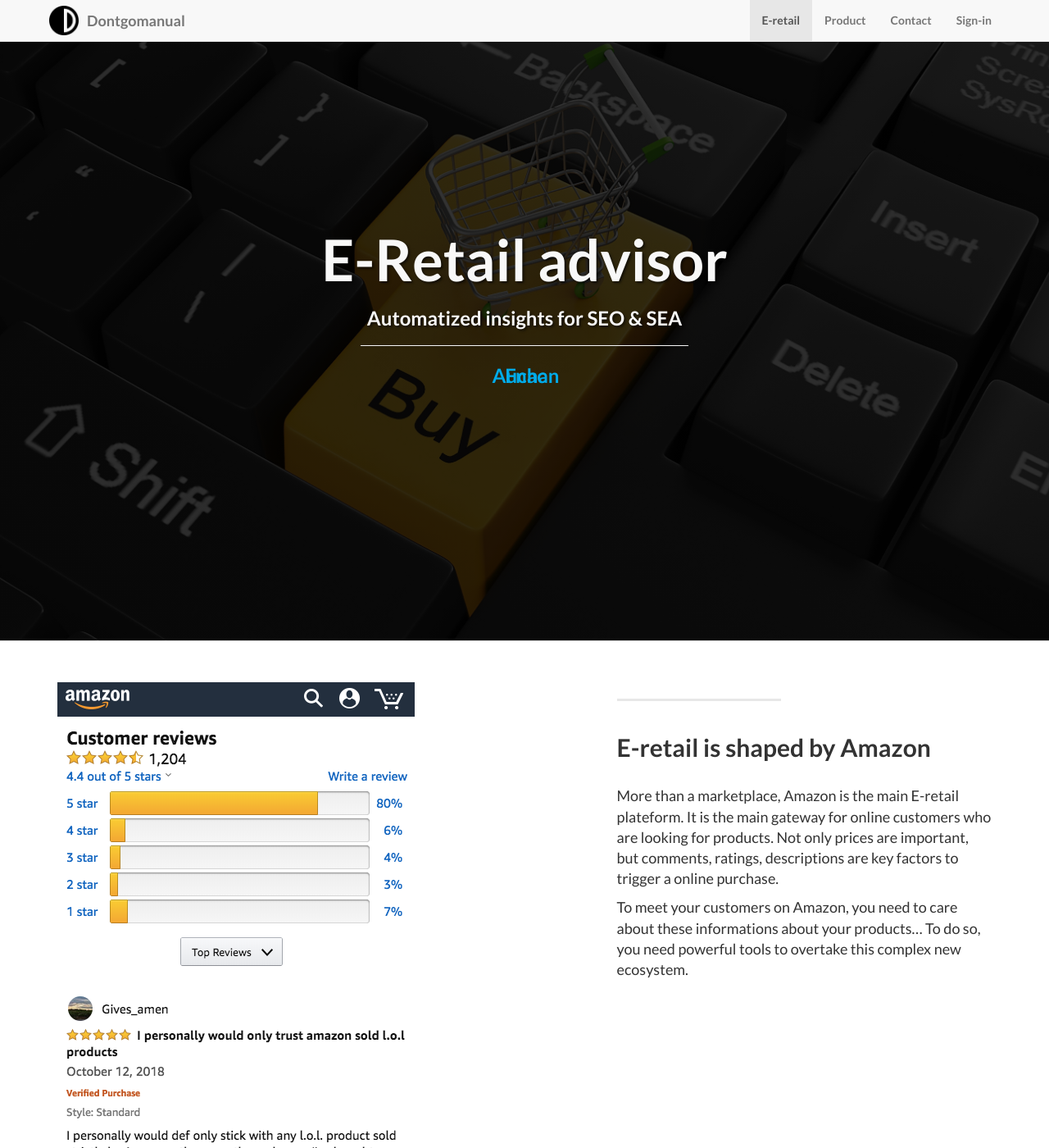
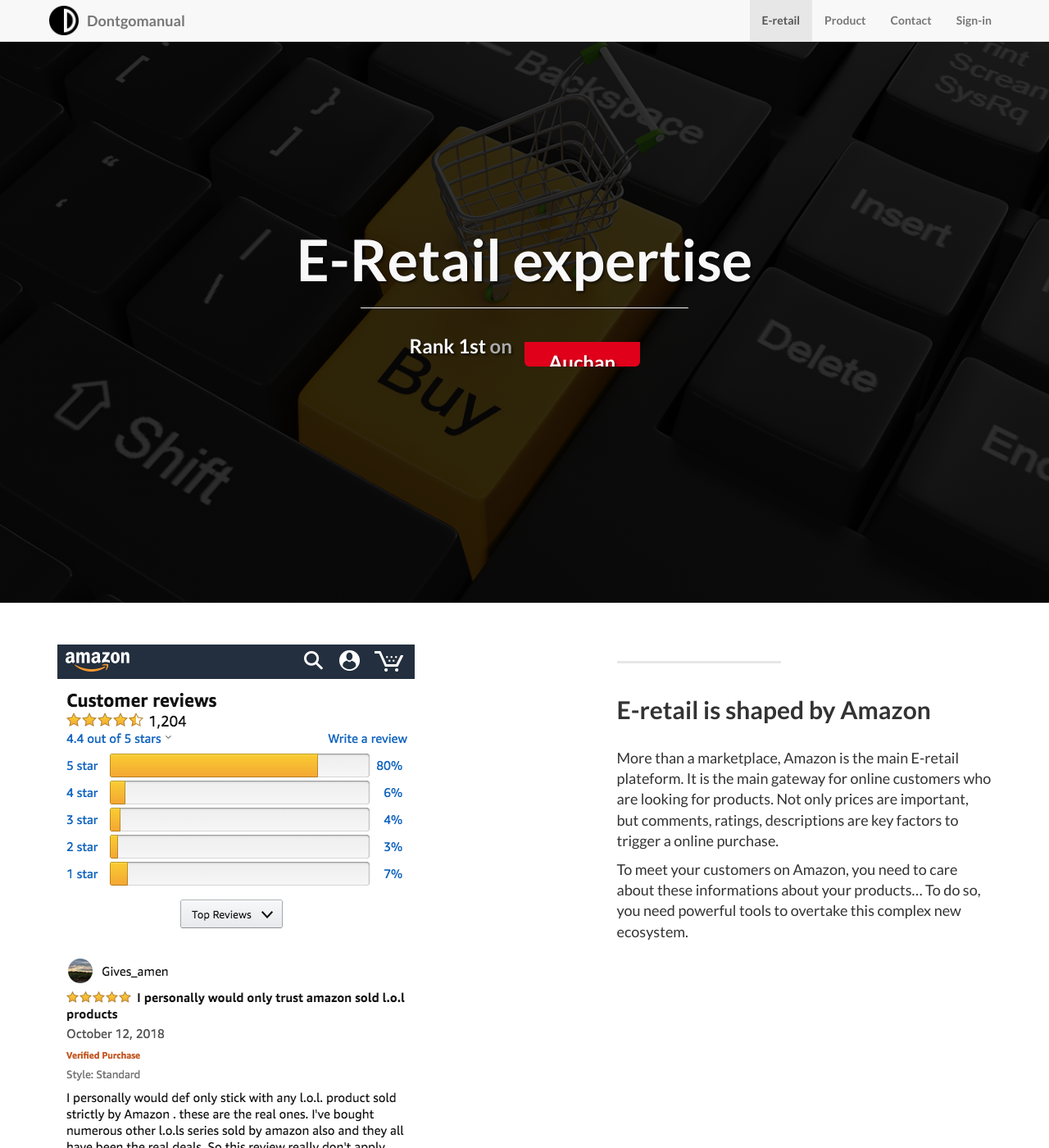
Before and after one commit to guillim/dontgomanual_landing, a Jekyll site: the page built from index.html, in a window 1280 px wide and 1400 px high. Shown: the whole window at 82% size. Built offline with Jekyll 4.4.1, drawn with Linux system fonts in a browser that asks for light colours; nearby versions of some CDN libraries; library files that are not in the unit come from our copies.

Commit message:
changing hoem page step 1 : we update the retailers menu

```diff
--- a/_config.yml
+++ b/_config.yml
@@ -7,7 +7,7 @@
 email: contact%40dontgomanual.33mail.com
 author: Don't go manual
 description: > # "Write an awesome description for your new site here.
-  E-Retail advisor providing automated insights for SEO & SEA.
+  E-Retail expertise providing automated insights for SEO & SEA.
 copyright: 'Copyright &copy; 2020 Dontgomanual. All Rights Reserved.'
 
 # ----------------------- #
--- a/_includes/header.html
+++ b/_includes/header.html
@@ -43,24 +43,22 @@
 				<div class="col-lg-12">
 					<div class="intro-message">
 						<h1>{{ page.title }}</h1>
-						<h3>{{ page.subTitle }}</h3>
-						<hr class="intro-divider">
-						<ul class="list-inline intro-social-buttons">
-            <h3 class="slidingVertical">
-                          <span>Amazon</span>
-                          <span>Auchan</span>
-		   	  <span>Fnac</span>
-                          <span>Cdiscount</span>
-                          <span>Darty</span>
-                          <span>Boulanger</span>
-                          <span>and more...</span>
+            <hr class="intro-divider">
+						<h3>{{ page.subTitle }}
+              <div class="slider-wrapper">
+                on
+                <div class="slider">
+                    <div class="slider-text1">others</div>
+                    <div class="slider-text2">Boulanger</div>
+                    <div class="slider-text3">Darty</div>
+                    <div class="slider-text4">Fnac</div>
+                    <div class="slider-text5">Auchan</div>
+                    <div class="slider-text6">Cdiscount</div>
+                    <div class="slider-text7">Amazon</div>
+                </div>
+              </div>
+
             </h3>
-							<!-- {% for social in site.social %}
-							<li>
-								<a href="{{ social.url }}" class="btn btn-default btn-lg"><i class="fa fa-{{ social.title }} fa-fw"></i> <span class="network-name">{{ social.title }}</span></a>
-							</li>
-							{% endfor %} -->
-						</ul>
 					</div>
 				</div>
 			</div>
--- a/css/animation.css
+++ b/css/animation.css
@@ -1,77 +1,66 @@
-/*Vertical Sliding*/
-.slidingVertical{
+.slider-wrapper {
+  /* font-size: 40px; */
+  color:#aaa;
+  font-weight: bold;
+  /* text-transform: uppercase; */
+  display: inline-flex;
+  align-items: center;
+  justify-content: center;
+}
+.slider{
+  height: 50px;
+  border-radius: 6px;
+  margin-left: 15px;
+  overflow: hidden;
+}
+.slider div {
+  color:#fff;
+  height: 50px;
+  margin-bottom: 50px;
+  padding: 2px 15px;
+  text-align: center;
+  box-sizing: border-box;
   display: flex;
-  text-indent: 8px;
-  justify-content: center;
-  align-items: center;
-  min-height: 30px;
-  margin-bottom: 30px;
+  flex-direction: column;
+  justify-content: space-around;
 }
-.slidingVertical span{
-	animation: topToBottom 17.5s linear infinite 0s;
-	-ms-animation: topToBottom 17.5s linear infinite 0s;
-	-webkit-animation: topToBottom 17.5s linear infinite 0s;
-	color: #00abe9;
-	opacity: 0;
-	overflow: hidden;
-	position: absolute;
+.slider-text1 {
+  background: none;
+  animation: slide 15s linear infinite;
 }
-.slidingVertical span:nth-child(2){
-	animation-delay: 2.5s;
-	-ms-animation-delay: 2.5s;
-	-webkit-animation-delay: 2.5s;
+.slider-text2 {
+  background: #ea4c33;
 }
-.slidingVertical span:nth-child(3){
-	animation-delay: 5s;
-	-ms-animation-delay: 5s;
-	-webkit-animation-delay: 5s;
+.slider-text3 {
+  background: #1d1e1b;
 }
-.slidingVertical span:nth-child(4){
-	animation-delay: 7.5s;
-	-ms-animation-delay: 7.5s;
-	-webkit-animation-delay: 7.5s;
+.slider-text4 {
+  background: #ebb330;
 }
-.slidingVertical span:nth-child(5){
-	animation-delay: 10s;
-	-ms-animation-delay: 10s;
-	-webkit-animation-delay: 10s;
+.slider-text5 {
+  background: #e0001a;
 }
-.slidingVertical span:nth-child(6){
-	animation-delay: 12.5s;
-	-ms-animation-delay: 12.5s;
-	-webkit-animation-delay: 12.5s;
+.slider-text6 {
+  background: #2a3547;
 }
-.slidingVertical span:nth-child(7){
-	animation-delay: 15s;
-	-ms-animation-delay: 15s;
-	-webkit-animation-delay: 15s;
+.slider-text7 {
+  background: #f19b33;
 }
 
-/*topToBottom Animation*/
-@-moz-keyframes topToBottom{
-	0% { opacity: 0; }
-	5% { opacity: 0; -moz-transform: translateY(-50px); }
-	10% { opacity: 1; -moz-transform: translateY(0px); }
-	25% { opacity: 1; -moz-transform: translateY(0px); }
-	30% { opacity: 0; -moz-transform: translateY(50px); }
-	80% { opacity: 0; }
-	100% { opacity: 0; }
+@keyframes slide {
+  0% {margin-top:-700px;}
+  14% {margin-top:-600px;}
+  20% {margin-top:-600px;}
+  26% {margin-top:-500px;}
+  32% {margin-top:-500px;}
+  38% {margin-top:-400px;}
+  44% {margin-top:-400px;}
+  50% {margin-top:-300px;}
+  56% {margin-top:-300px;}
+  62% {margin-top:-200px;}
+  68% {margin-top:-200px;}
+  78% {margin-top:-100px;}
+  84% {margin-top:-100px;}
+  92% {margin-top:0px;}
+  100% {margin-top:0px;}
 }
-@-webkit-keyframes topToBottom{
-	0% { opacity: 0; }
-	5% { opacity: 0; -webkit-transform: translateY(-50px); }
-	10% { opacity: 1; -webkit-transform: translateY(0px); }
-	25% { opacity: 1; -webkit-transform: translateY(0px); }
-	30% { opacity: 0; -webkit-transform: translateY(50px); }
-	80% { opacity: 0; }
-	100% { opacity: 0; }
-}
-@-ms-keyframes topToBottom{
-	0% { opacity: 0; }
-	5% { opacity: 0; -ms-transform: translateY(-50px); }
-	10% { opacity: 1; -ms-transform: translateY(0px); }
-	25% { opacity: 1; -ms-transform: translateY(0px); }
-	30% { opacity: 0; -ms-transform: translateY(50px); }
-	80% { opacity: 0; }
-	100% { opacity: 0; }
-}
--- a/index.html
+++ b/index.html
@@ -1,5 +1,5 @@
 ---
 layout: default
-title: E-Retail advisor
-subTitle: Automatized insights for SEO & SEA
+title: E-Retail expertise
+subTitle: Rank 1st
 ---
```
